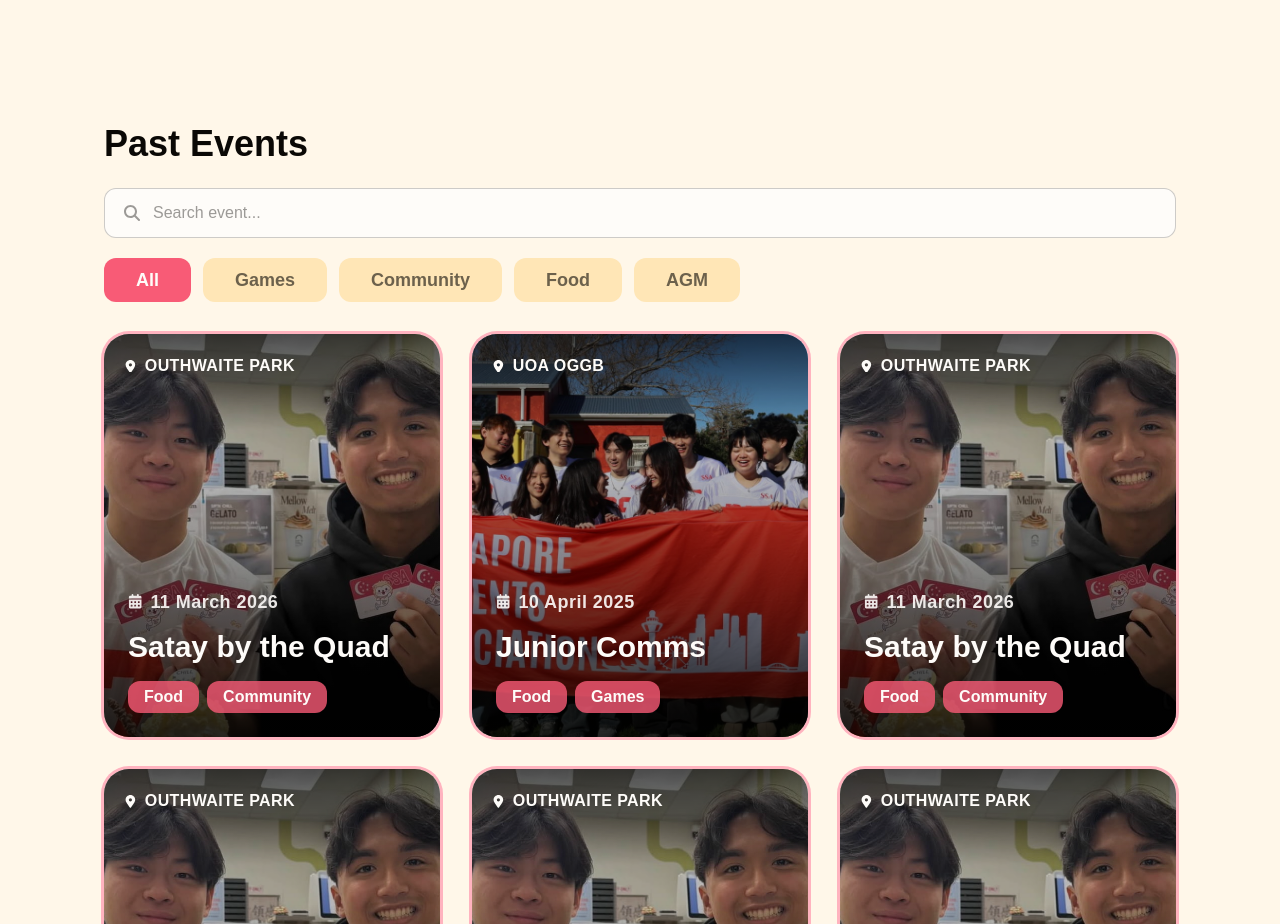
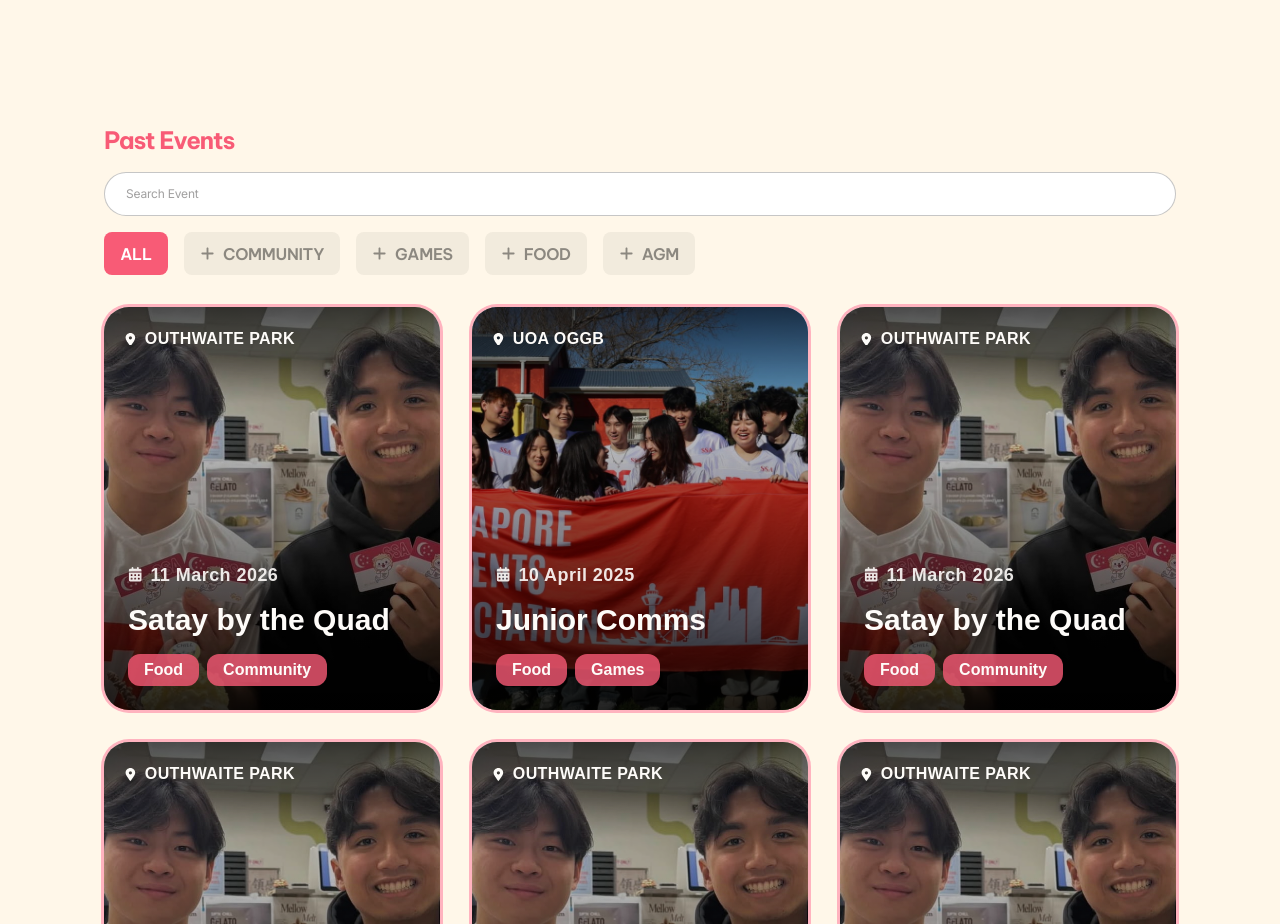
Before and after one commit to UoaWDCC/ssa, a Next.js app in the folder web/: page /events in a window 1280 px wide. Shown: the part 1100-2024 px from the top of the page. Built offline with nearby package versions, Linux system fonts and the light colour scheme; no server answers; a web font is replaced by a local one.

Commit message:
search bar and category buttons/filters pushed for robin

```diff
--- a/web/src/app/events/_components/PastEventsSection.tsx
+++ b/web/src/app/events/_components/PastEventsSection.tsx
@@ -1,7 +1,9 @@
 'use client'
 
 import { useMemo, useState } from 'react'
-import { FaArrowRight, FaMagnifyingGlass } from 'react-icons/fa6'
+import { FaArrowRight } from 'react-icons/fa6'
+import CategoryFilters from '@/components/CategoryFilters'
+import SearchBar from '@/components/SearchBar'
 import PastEventCard from './PastEventCard'
 import { EVENT_FILTERS, pastEvents, type EventFilter } from './pastEventsData'
 
@@ -42,51 +44,24 @@ export default function PastEventsSection() {
 
   return (
     <section className="px-8 sm:px-14 md:px-20 lg:px-26 py-8 sm:py-10 md:py-12">
-      <h2 className="font-averia font-bold text-ssa-black text-2xl sm:text-3xl md:text-4xl mb-4 sm:mb-6">
+      <h2 className="mb-4 font-be-vietnam-pro text-2xl font-bold tracking-[-1px] text-ssa-red">
         Past Events
       </h2>
 
-      {/* Search bar */}
-      <label className="relative block">
-        <span className="sr-only">Search events</span>
-        <FaMagnifyingGlass
-          className="pointer-events-none absolute left-5 top-1/2 h-4 w-4 -translate-y-1/2 text-ssa-black/40"
-          aria-hidden="true"
-        />
-        <input
-          type="search"
-          value={query}
-          onChange={(e) => handleQueryChange(e.target.value)}
-          placeholder="Search event..."
-          className="w-full rounded-xl border border-ssa-black/20 bg-ssa-white py-3 pl-12 pr-5 font-averia text-base text-ssa-black placeholder:text-ssa-black/40 focus:border-ssa-red focus:outline-none focus:ring-2 focus:ring-ssa-red/30"
-        />
-      </label>
-
-      {/* Filter chips */}
-      <div
-        role="group"
-        aria-label="Filter past events by category"
-        className="mt-5 flex flex-wrap gap-3"
-      >
-        {EVENT_FILTERS.map((filter) => {
-          const isActive = activeFilter === filter
-          return (
-            <button
-              key={filter}
-              type="button"
-              aria-pressed={isActive}
-              onClick={() => handleFilterChange(filter)}
-              className={`rounded-xl px-8 py-2 font-averia text-lg font-bold transition-colors focus-visible:outline-none focus-visible:ring-2 focus-visible:ring-ssa-red focus-visible:ring-offset-2 ${
-                isActive
-                  ? 'bg-ssa-red text-ssa-white'
-                  : 'bg-ssa-yellow text-ssa-black/60 hover:bg-ssa-red-lighter hover:text-ssa-red'
-              }`}
-            >
-              {filter}
-            </button>
-          )
-        })}
-      </div>
+      <SearchBar
+        value={query}
+        onChange={handleQueryChange}
+        placeholder="Search Event"
+        ariaLabel="Search events"
+      />
+      <CategoryFilters
+        options={EVENT_FILTERS}
+        selectedOption={activeFilter}
+        onChange={handleFilterChange}
+        ariaLabel="Filter past events by category"
+        iconlessOption="All"
+        className="mt-4"
+      />
 
       {/* Grid */}
       <div className="mt-8 -mx-8 flex gap-5 overflow-x-auto px-8 pb-2 snap-x snap-mandatory sm:mx-0 sm:grid sm:grid-cols-2 sm:gap-6 sm:overflow-visible sm:px-0 md:gap-8 lg:grid-cols-3">
--- a/web/src/app/events/_components/pastEventsData.ts
+++ b/web/src/app/events/_components/pastEventsData.ts
@@ -15,8 +15,8 @@ export type PastEvent = {
 
 export const EVENT_FILTERS: EventFilter[] = [
   'All',
+  'Community',
   'Games',
-  'Community',
   'Food',
   'AGM',
 ]
--- a/web/src/app/globals.css
+++ b/web/src/app/globals.css
@@ -37,11 +37,14 @@
   --color-ssa-category-text: #968055;
   --color-ssa-badge-light: #fce6ba;
   --color-ssa-badge-light-text: #706f6f;
+  --color-cream: #f2ebdd;
+  --color-grey: #8c8880;
   --font-sans: var(--font-geist-sans);
   --font-mono: var(--font-geist-mono);
   --font-averia: var(--font-averia);
   --font-alegreya: var(--font-alegreya);
   --font-be-vietnam-pro: var(--font-be-vietnam-pro);
+  --font-inter: var(--font-inter);
 }
 
 @media (prefers-color-scheme: dark) {
--- a/web/src/app/layout.tsx
+++ b/web/src/app/layout.tsx
@@ -5,6 +5,7 @@ import {
   Averia_Serif_Libre,
   Alegreya,
   Be_Vietnam_Pro,
+  Inter,
 } from 'next/font/google'
 import './globals.css'
 import Navbar from '@/components/Navbar'
@@ -38,6 +39,12 @@ const beVietnamPro = Be_Vietnam_Pro({
   weight: ['400', '500', '600', '700'],
 })
 
+const inter = Inter({
+  variable: '--font-inter',
+  subsets: ['latin'],
+  weight: ['400'],
+})
+
 export const metadata: Metadata = {
   title: "SSA | Singaporean Students' Association",
   description: "SSA | Singaporean Students' Association",
@@ -51,7 +58,7 @@ export default function RootLayout({
   return (
     <html lang="en">
       <body
-        className={`${geistSans.variable} ${geistMono.variable} ${averiaSerif.variable} ${alegreya.variable} ${beVietnamPro.variable} antialiased`}
+        className={`${geistSans.variable} ${geistMono.variable} ${averiaSerif.variable} ${alegreya.variable} ${beVietnamPro.variable} ${inter.variable} antialiased`}
         style={{ paddingTop: '88px' }}
       >
         <Navbar />
--- /dev/null
+++ b/web/src/components/CategoryButton.tsx
@@ -0,0 +1,35 @@
+import { FaPlus } from 'react-icons/fa6'
+
+interface CategoryButtonProps {
+  label: string
+  isActive: boolean
+  showPlusIcon?: boolean
+  onClick: () => void
+}
+
+export default function CategoryButton({
+  label,
+  isActive,
+  showPlusIcon = true,
+  onClick,
+}: Readonly<CategoryButtonProps>) {
+  return (
+    <button
+      type="button"
+      aria-pressed={isActive}
+      onClick={onClick}
+      className={`inline-flex h-[43px] items-center justify-center gap-2 rounded-lg px-4 font-be-vietnam-pro text-base font-semibold uppercase tracking-[-0.02em] transition-colors duration-300 ease-out focus-visible:outline-none focus-visible:ring-2 focus-visible:ring-ssa-red focus-visible:ring-offset-2 ${
+        showPlusIcon ? '' : 'w-16'
+      } ${
+        isActive
+          ? 'bg-ssa-red text-white'
+          : 'bg-cream text-grey hover:bg-ssa-red hover:text-white'
+      }`}
+    >
+      {showPlusIcon && (
+        <FaPlus className="size-[15px] shrink-0" aria-hidden="true" />
+      )}
+      {label}
+    </button>
+  )
+}
--- /dev/null
+++ b/web/src/components/CategoryFilters.tsx
@@ -0,0 +1,37 @@
+import CategoryButton from './CategoryButton'
+
+interface CategoryFiltersProps<T extends string> {
+  options: readonly T[]
+  selectedOption: T
+  onChange: (option: T) => void
+  ariaLabel: string
+  iconlessOption?: T
+  className?: string
+}
+
+export default function CategoryFilters<T extends string>({
+  options,
+  selectedOption,
+  onChange,
+  ariaLabel,
+  iconlessOption,
+  className = '',
+}: Readonly<CategoryFiltersProps<T>>) {
+  return (
+    <div
+      role="group"
+      aria-label={ariaLabel}
+      className={`flex flex-wrap gap-4 ${className}`}
+    >
+      {options.map((option) => (
+        <CategoryButton
+          key={option}
+          label={option}
+          isActive={selectedOption === option}
+          showPlusIcon={option !== iconlessOption}
+          onClick={() => onChange(option)}
+        />
+      ))}
+    </div>
+  )
+}
--- /dev/null
+++ b/web/src/components/SearchBar.tsx
@@ -0,0 +1,26 @@
+interface SearchBarProps {
+  value: string
+  onChange: (value: string) => void
+  placeholder?: string
+  ariaLabel?: string
+}
+
+export default function SearchBar({
+  value,
+  onChange,
+  placeholder = 'Search',
+  ariaLabel = 'Search',
+}: Readonly<SearchBarProps>) {
+  return (
+    <label className="flex h-11 w-full items-center rounded-[26.67px] border-[0.8px] border-[#434242]/30 bg-white pl-[21px] pr-[19px] transition-colors duration-[180ms] ease-out focus-within:border-[#ff8392]">
+      <span className="sr-only">{ariaLabel}</span>
+      <input
+        type="search"
+        value={value}
+        onChange={(event) => onChange(event.target.value)}
+        placeholder={placeholder}
+        className="min-w-0 flex-1 bg-transparent font-inter text-xs font-normal leading-4 tracking-[-0.2px] text-ssa-grey/50 outline-none placeholder:text-ssa-grey/50 [&::-webkit-search-cancel-button]:appearance-none"
+      />
+    </label>
+  )
+}
```
